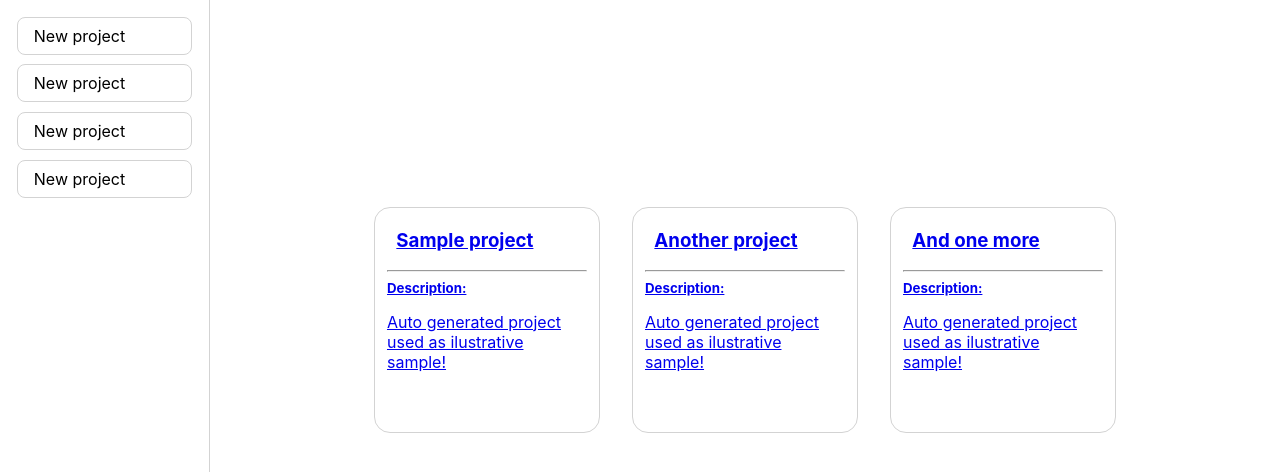
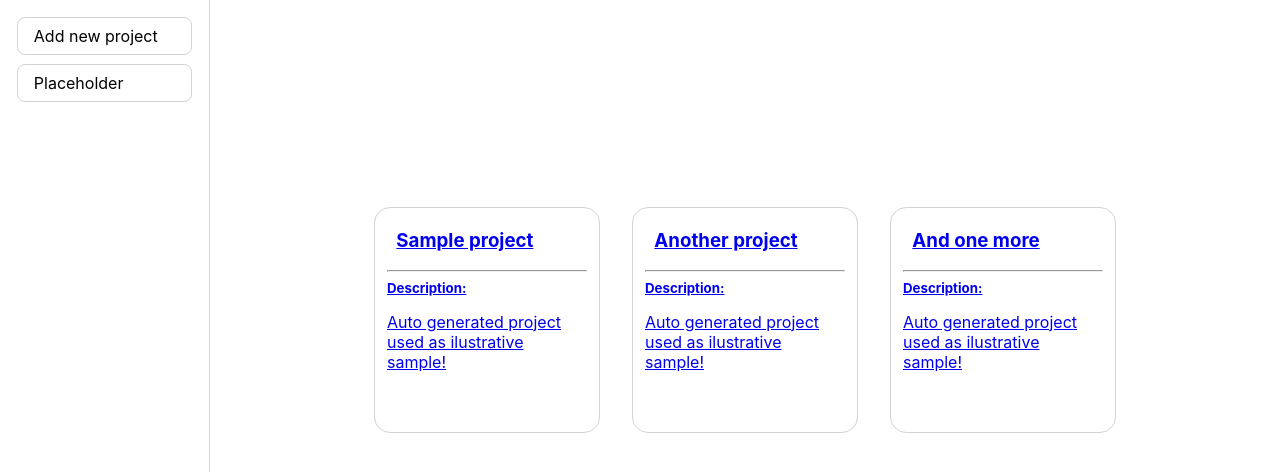
Before and after one commit to RnsX/gantt-planner, a React (Create React App) app: page / in a window 1280 px wide. Shown: the top 472 px of the page. Built offline with nearby package versions, Linux system fonts and the light colour scheme.

Commit message:
New dynamic buttons

```diff
--- a/src/components/LeftSidebar.tsx
+++ b/src/components/LeftSidebar.tsx
@@ -1,11 +1,14 @@
-import React from 'react';
-import { useLocation, useNavigate } from 'react-router-dom';
+import React, { useEffect } from 'react';
+import { useDispatch } from 'react-redux';
+import { matchPath, useLocation, useNavigate } from 'react-router-dom';
 
 const LeftSidebar = () => {
 
     const navigate = useNavigate();
     const location = useLocation();
-
+    const dispatch = useDispatch();
+    // button & function for "add new project"
+    // right click and "edit project" or "remove project"
 
     return (
         <div style={{display: 'flex', flexDirection: 'column', padding:'0.75em', marginTop: '0em'}}>
@@ -14,10 +17,17 @@ const LeftSidebar = () => {
             ? ''
             : <div className='sidebar-button' onClick={() => navigate(-1)}>Go back</div>
         }
-        <div className='sidebar-button'>New project</div>
-        <div className='sidebar-button'>New project</div>
-        <div className='sidebar-button'>New project</div>
-        <div className='sidebar-button'>New project</div>
+        {
+            matchPath({ path: '/Project/:id'},location.pathname) != null
+            ? <div className='sidebar-button'>Add new task</div>
+            : ''
+        }
+        {
+            matchPath({ path: '/'},location.pathname) != null
+            ? <div className='sidebar-button'>Add new project</div>
+            : ''
+        }
+        <div className='sidebar-button'>Placeholder</div>
         <style>
             {`
                 .sidebar-button {
```
